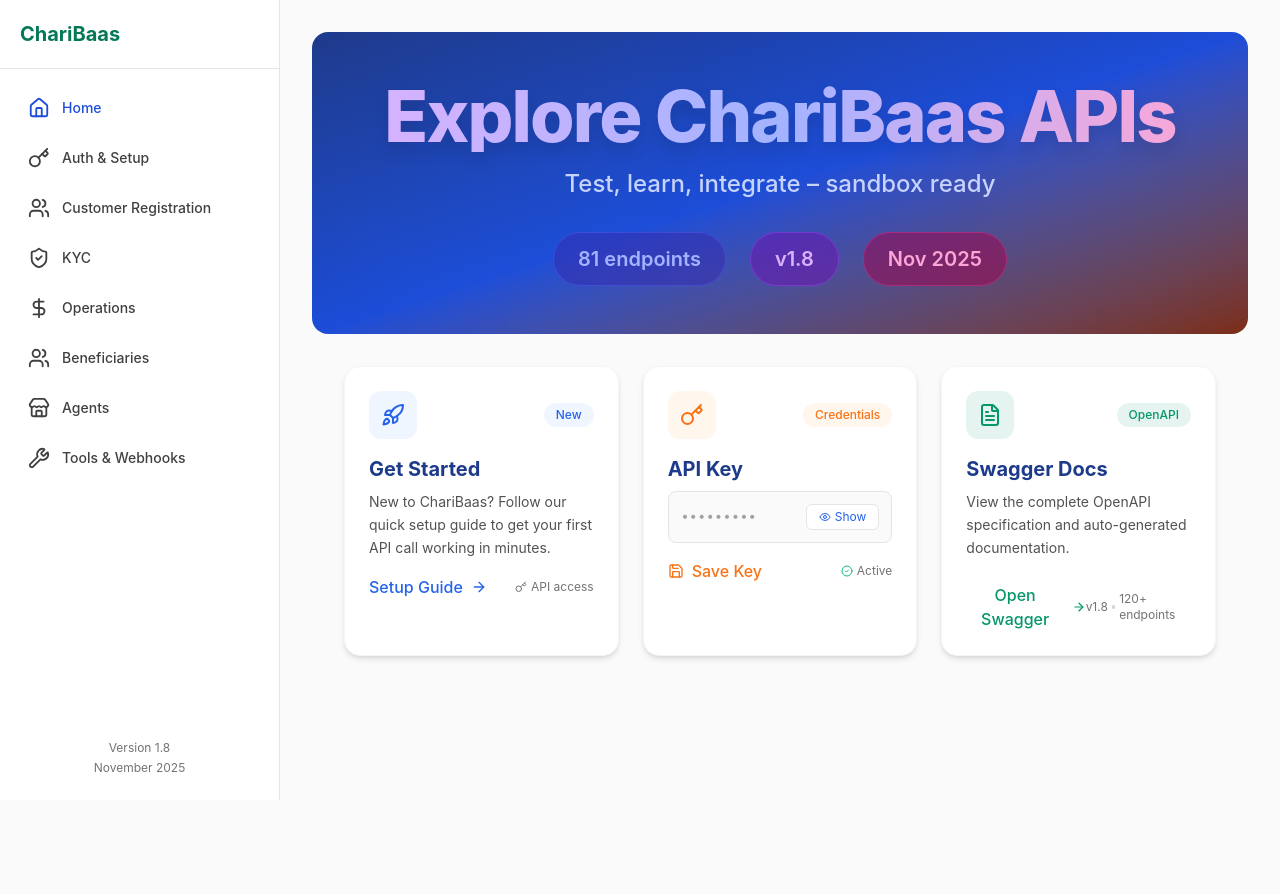
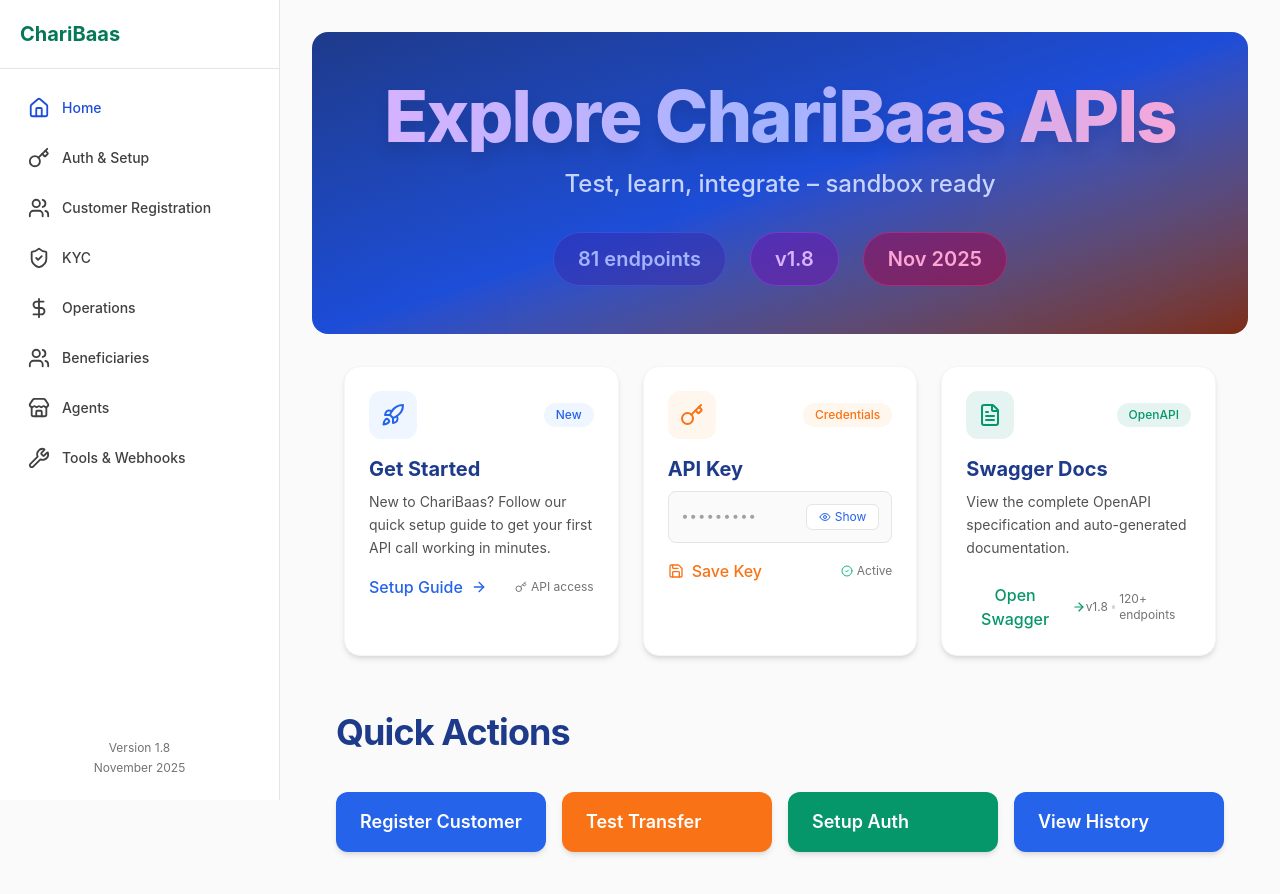
Before and after one commit to Ybouali/chari_baas_docs, a React (Vite) app: page / in a window 1280 px wide. Shown: the top 894 px of the page. Before the commit the page ends 800 px from the top, so only its background shows below. Built offline with nearby package versions, Linux system fonts and the light colour scheme.

Commit message:
done with home page

```diff
--- /dev/null
+++ b/src/pages/Home/QuickActions.tsx
@@ -0,0 +1,125 @@
+import { motion } from 'framer-motion';
+import { useNavigate } from 'react-router-dom';
+
+type Action = {
+    name: string;
+    screen: string;
+};
+
+function QuickActions() {
+    const navigator = useNavigate();
+
+    const actions: Action[] = [
+        {
+            name: 'Register Customer',
+            screen: 'customer',
+        },
+
+        {
+            name: 'Test Transfer',
+            screen: 'operations',
+        },
+        {
+            name: 'Setup Auth',
+            screen: 'setup',
+        },
+        {
+            name: 'View History',
+            screen: 'tools',
+        },
+    ];
+
+    const container = {
+        hidden: { opacity: 0 },
+        show: {
+            opacity: 1,
+            transition: {
+                staggerChildren: 0.14,
+                delayChildren: 0.2,
+            },
+        },
+    };
+
+    const item = {
+        hidden: { y: 32, opacity: 0, scale: 0.96 },
+        show: {
+            y: 0,
+            opacity: 1,
+            scale: 1,
+            transition: {
+                type: 'spring',
+                stiffness: 140,
+                damping: 17,
+            },
+        },
+    } as const;
+
+    return (
+        <div className="flex flex-col items-start p-6 w-full">
+            {/* Title - Left aligned */}
+            <motion.h1
+                initial={{ opacity: 0, y: -24 }}
+                animate={{ opacity: 1, y: 0 }}
+                transition={{ duration: 0.7, ease: 'easeOut' }}
+                className="text-3xl md:text-4xl font-bold text-chari-blue-900 mb-10 tracking-tight"
+            >
+                Quick Actions
+            </motion.h1>
+
+            {/* Horizontal row of buttons - Full width */}
+            <motion.div
+                className="flex flex-row w-full gap-4"
+                variants={container}
+                initial="hidden"
+                animate="show"
+            >
+                {actions.map((label, index) => {
+                    const isSpecial = index === 1;
+                    const isSuccess = index === 2;
+
+                    return (
+                        <motion.button
+                            key={label.name}
+                            variants={item}
+                            whileHover={{
+                                scale: 1.04,
+                                y: -4,
+                                boxShadow: 'var(--shadow-card-hover)',
+                            }}
+                            whileTap={{ scale: 0.975, y: 1 }}
+                            className={`
+                relative flex-1 px-6 py-4 rounded-xl font-semibold text-base md:text-lg text-white
+                transition-all duration-300
+                focus:outline-none focus:ring-2 focus:ring-offset-2
+                overflow-hidden
+                shadow-(--shadow-card)
+                hover:shadow-(--shadow-card-hover)
+                ${
+                    isSpecial
+                        ? 'bg-chari-orange-500 hover:bg-chari-orange-700 focus:ring-chari-orange-300'
+                        : isSuccess
+                        ? 'bg-chari-green-600 hover:bg-chari-green-700 focus:ring-chari-green-400'
+                        : 'bg-chari-blue-600 hover:bg-chari-blue-700 focus:ring-chari-blue-300'
+                }
+              `}
+                            onClick={() => navigator(label.screen)}
+                        >
+                            <span
+                                className={`
+                  absolute inset-0 bg-linear-to-r from-white/12 via-transparent to-white/5
+                  opacity-0 hover:opacity-40 transition-opacity duration-500 pointer-events-none
+                `}
+                            />
+
+                            <span className="relative z-10 block text-left">
+                                {label.name}
+                            </span>
+                        </motion.button>
+                    );
+                })}
+            </motion.div>
+        </div>
+    );
+}
+
+export default QuickActions;
--- a/src/pages/Home/index.tsx
+++ b/src/pages/Home/index.tsx
@@ -1,11 +1,13 @@
 import Cards from './Cards';
 import Header from './Header';
+import QuickActions from './QuickActions';
 
 export default function Home() {
     return (
         <div className="flex flex-col items-center justify-center">
             <Header />
             <Cards />
+            <QuickActions />
         </div>
     );
 }
```
